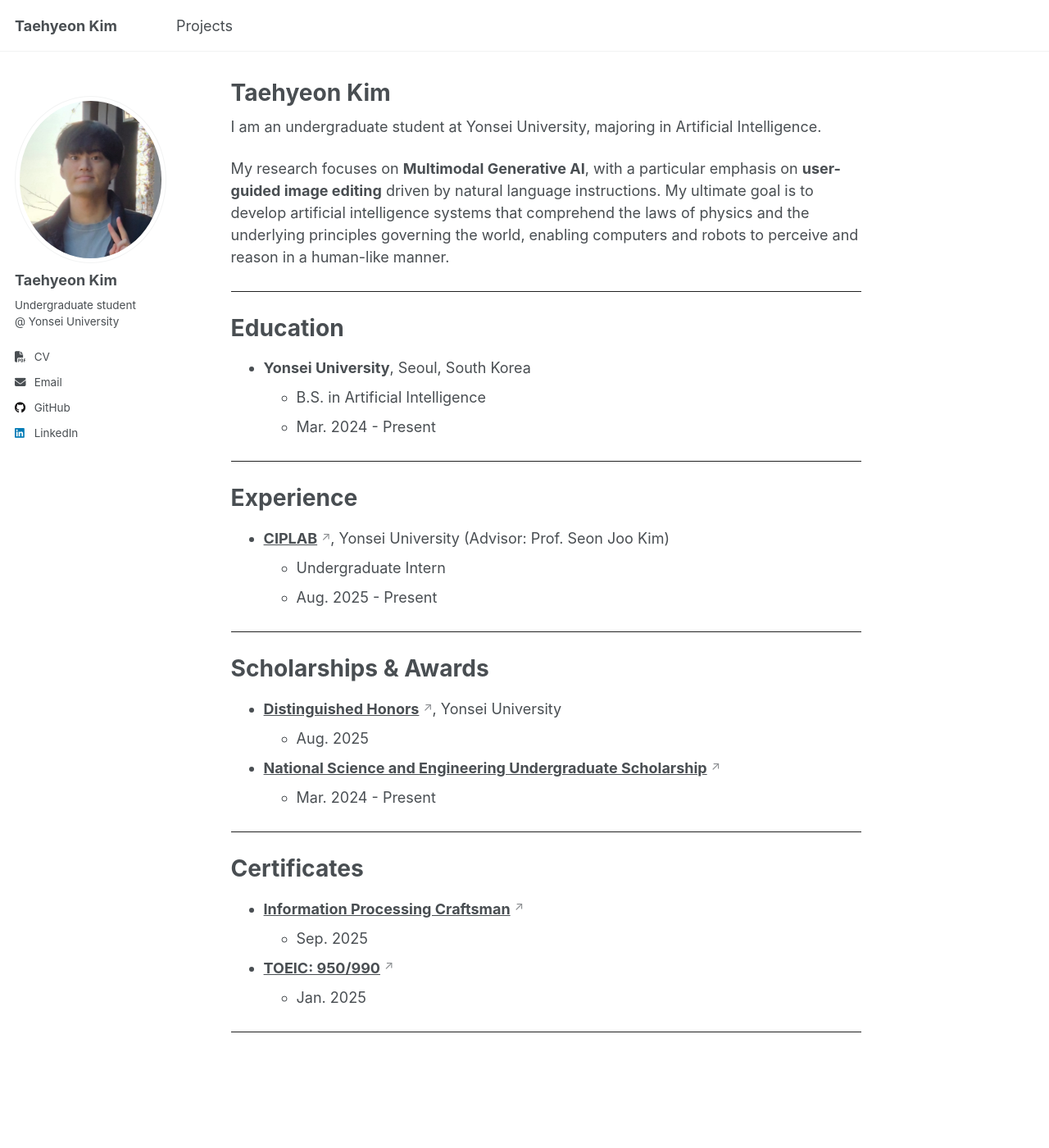
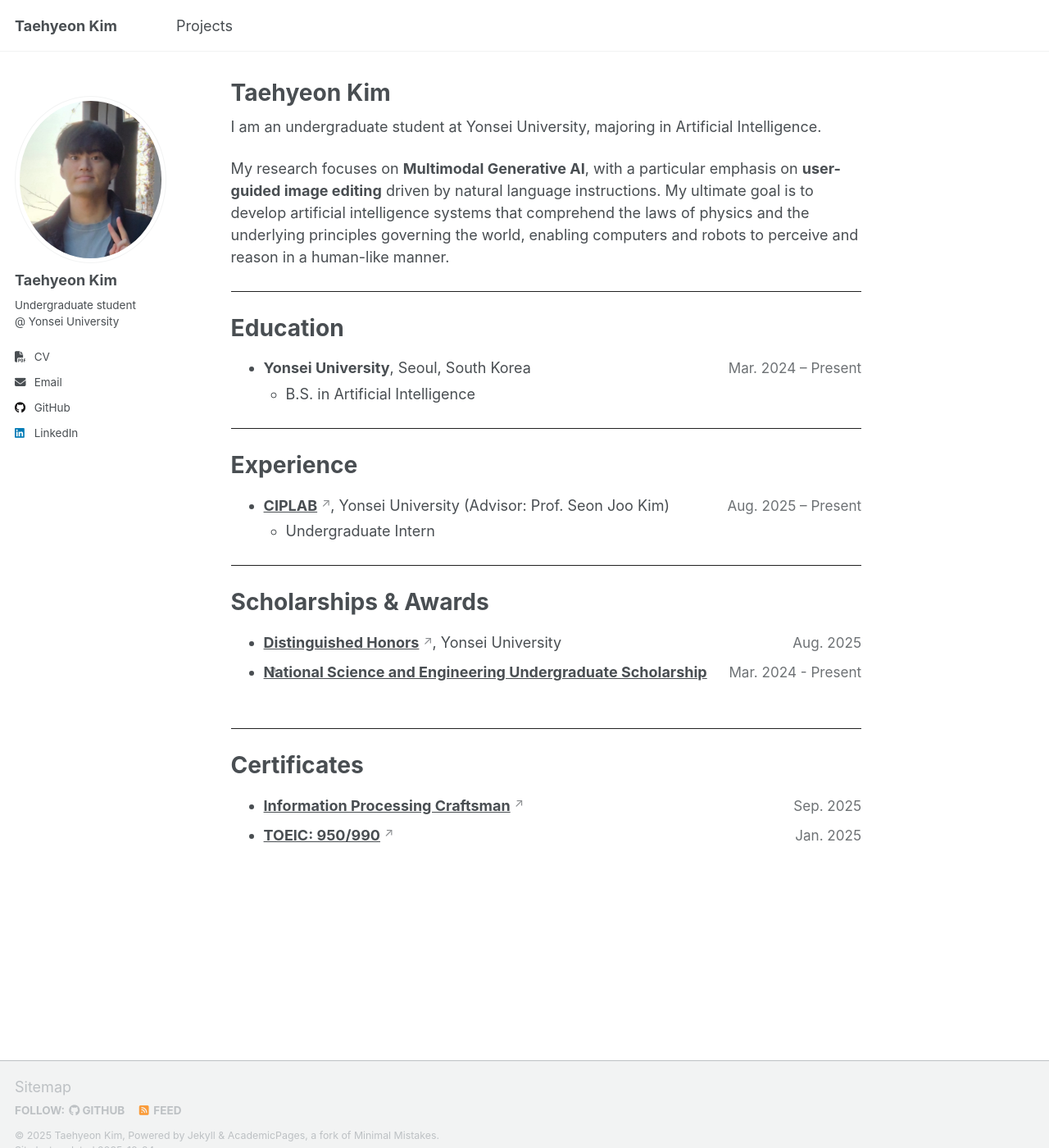
Before and after one commit to taehyeon-k/taehyeon-k.github.io, a Jekyll site: the page built from _pages/about.md, in a window 1280 px wide and 1400 px high. Shown: the whole window at 82% size. Built offline with Jekyll 4.4.1, drawn with Linux system fonts in a browser that asks for light colours; a script that is not in the unit is left out.

Commit message:
Change the date placement

```diff
--- a/_pages/about.md
+++ b/_pages/about.md
@@ -15,33 +15,52 @@ My research focuses on **Multimodal Generative AI**, with a particular emphasis
 
 Education
 ======
-- **Yonsei University**, Seoul, South Korea
-  - B.S. in Artificial Intelligence
-  - Mar. 2024 - Present
+
+- <div class="cv-flex">
+    <span><strong>Yonsei University</strong>, Seoul, South Korea</span>
+    <span class="cv-date">Mar. 2024 – Present</span>
+  </div>
+  <ul class="cv-sub">
+    <li>B.S. in Artificial Intelligence</li>
+  </ul>
+
 
 <hr class="section-divider">
 
 Experience
 ======
-- <a class="link-icon" href="https://www.ciplab.kr" target="_blank" rel="noopener">**CIPLAB**</a>, Yonsei University (Advisor: Prof. Seon Joo Kim)
-  - Undergraduate Intern
-  - Aug. 2025 - Present
+- <div class="cv-flex">
+      <span class="cv-left"><a class="link-icon" href="https://www.ciplab.kr" target="_blank" rel="noopener"><strong>CIPLAB</strong></a>, Yonsei University (Advisor: Prof. Seon Joo Kim)</span>
+      <span class="cv-date">Aug. 2025 – Present</span>
+    </div>
+    <ul class="cv-sub">
+      <li>Undergraduate Intern</li>
+    </ul>
 
 <hr class="section-divider">
 
 Scholarships & Awards
 ======
-- <a class="link-icon" href="https://www.yonsei.ac.kr/sc/277/subview.do" target="_blank" rel="noopener">**Distinguished Honors**</a>, Yonsei University
-  - Aug. 2025
-- <a class="link-icon" href="https://www.kosaf.go.kr/ko/scholar.do?pg=scholarship05_06_01&ttab1=0" target="_blank" rel="noopener">**National Science and Engineering Undergraduate Scholarship**</a>
-  - Mar. 2024 - Present
+- <div class="cv-flex">
+      <span class="cv-left"><a class="link-icon" href="https://www.yonsei.ac.kr/sc/277/subview.do" target="_blank" rel="noopener"><strong>Distinguished Honors</strong></a>, Yonsei University</span>
+      <span class="cv-date">Aug. 2025</span>
+    </div>
+
+- <div class="cv-flex">
+      <span class="cv-left"><a class="link-icon" href="https://www.kosaf.go.kr/ko/scholar.do?pg=scholarship05_06_01&ttab1=0" target="_blank" rel="noopener"><strong>National Science and Engineering Undergraduate Scholarship</strong></a></span>
+      <span class="cv-date">Mar. 2024 - Present</span>
+    </div>
 
 <hr class="section-divider">
 
 Certificates
 ======
-- <a class="link-icon" href="https://www.q-net.or.kr/crf005.do?id=crf00503&jmCd=6921" target="_blank" rel="noopener">**Information Processing Craftsman**</a>
-  - Sep. 2025
-- <a class="link-icon" href="https://exam.toeic.co.kr/common/template/viewContents.php?contentsCode=19" target="_blank" rel="noopener">**TOEIC: 950/990**</a>
-  - Jan. 2025
-<hr class="section-divider">
+- <div class="cv-flex">
+      <span class="cv-left"><a class="link-icon" href="https://www.q-net.or.kr/crf005.do?id=crf00503&jmCd=6921" target="_blank" rel="noopener"><strong>Information Processing Craftsman</strong></a></span>
+      <span class="cv-date">Sep. 2025</span>
+    </div>
+
+- <div class="cv-flex">
+      <span class="cv-left"><a class="link-icon" href="https://exam.toeic.co.kr/common/template/viewContents.php?contentsCode=19" target="_blank" rel="noopener"><strong>TOEIC: 950/990</strong></a></span>
+      <span class="cv-date">Jan. 2025</span>
+    </div>
--- a/assets/css/custom.css
+++ b/assets/css/custom.css
@@ -70,3 +70,27 @@ hr,
   .project-card__header{flex-direction:column; align-items:flex-start}
   .project-card__date{margin-top:.25rem}
 }
+
+/* CV rows: title left, date right */
+.cv-flex{
+  display:flex;
+  justify-content:space-between;
+  align-items:baseline;
+  gap:1rem;
+  margin:.15rem 0;
+}
+.cv-date{ white-space:nowrap; opacity:.8; font-size:.95em; }
+
+/* nested bullet spacing */
+ul.cv-sub{
+  margin: .25rem 0 .75rem .75rem;
+  padding-left: .75rem;
+  list-style: circle outside ;
+  list-style-position: outside;
+}
+
+/* Mobile: stack nicely */
+@media (max-width: 600px){
+  .cv-flex{ flex-direction:column; gap:.25rem; }
+  .cv-date{ align-self:flex-start; }
+}
```
